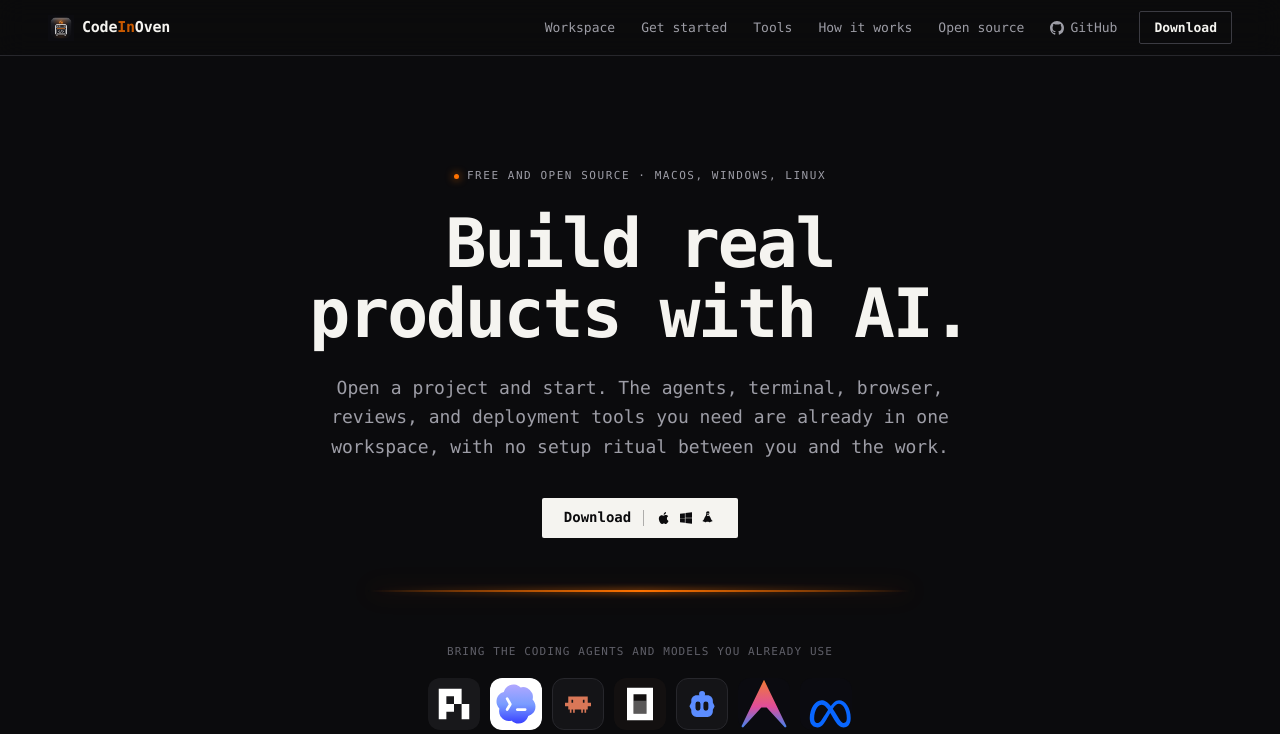
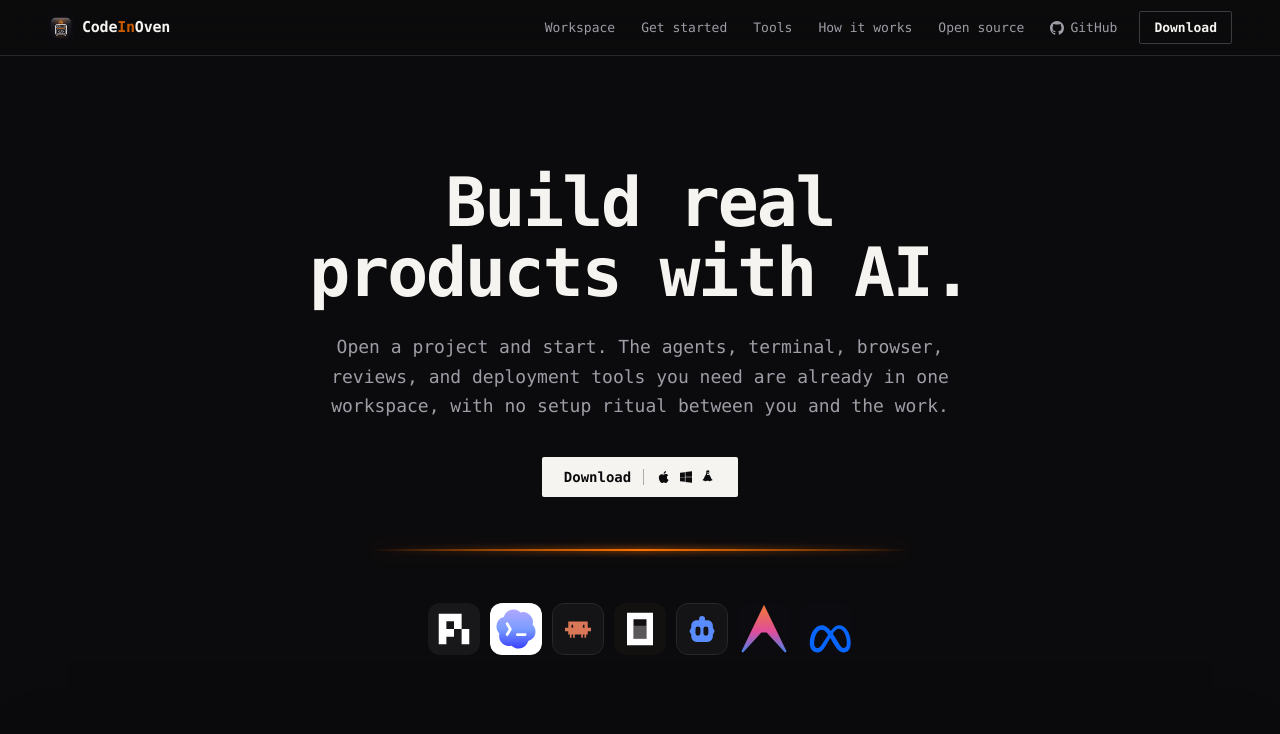
Before and after one commit to pillardash-oss/codeinoven-site, a SvelteKit app in the folder apps/marketing/: page / in a window 1280 px wide. Shown: the top 734 px of the page. Built offline with nearby package versions, Linux system fonts and the light colour scheme; grey boxes are pictures that could not be loaded.

Commit message:
gpt-5 (fix): remove every website eyebrow

```diff
--- a/apps/marketing/src/routes/+page.svelte
+++ b/apps/marketing/src/routes/+page.svelte
@@ -179,10 +179,6 @@
 <!-- ─── Hero ─────────────────────────────────────────────────────────────── -->
 <section class="hero" aria-labelledby="hero-title">
   <div class="hero-inner">
-    <p class="eyebrow anim" style="--d:0ms">
-      <span class="eyebrow-dot"></span>Free and open source · macOS, Windows, Linux
-    </p>
-
     <h1 id="hero-title" class="hero-title anim" style="--d:60ms">
       Build real products with AI.
     </h1>
@@ -212,7 +208,6 @@
 
     <!-- The harnesses, in their own colors, right where the claim is made. -->
     <div class="hero-harnesses anim" style="--d:260ms">
-      <p>Bring the coding agents and models you already use</p>
       <ul>
         {#each HARNESSES as harness, i (harness.id)}
           <li
@@ -326,7 +321,6 @@
   aria-labelledby="ceremony-title"
 >
   <div class="section-head">
-    <p class="kicker">Start here</p>
     <h2 id="ceremony-title">Open your project. Start building.</h2>
     <p class="section-lead">
       You do not need to assemble a toolchain or write instruction files before
@@ -338,7 +332,6 @@
   <div class="ceremony-grid">
     <article class="ceremony-cell">
       <Sparkles aria-hidden="true" class="ceremony-icon" />
-      <span class="ceremony-badge">Project aware</span>
       <h3>It reads before it writes</h3>
       <p>
         Agents inspect your repository, follow its patterns, keep changes
@@ -348,7 +341,6 @@
 
     <article class="ceremony-cell">
       <Workflow aria-hidden="true" class="ceremony-icon" />
-      <span class="ceremony-badge">Checkpoints</span>
       <h3>Long work has a shape</h3>
       <p>
         Complex tasks move through clear phases with checkpoints, diffs, and
@@ -358,7 +350,6 @@
 
     <article class="ceremony-cell">
       <Boxes aria-hidden="true" class="ceremony-icon" />
-      <span class="ceremony-badge">Instant start</span>
       <h3>Setup is not the product</h3>
       <p>
         Open a folder and get to the part that matters. Add your own tools and
@@ -375,7 +366,6 @@
   aria-labelledby="harnesses-title"
 >
   <div class="section-head">
-    <p class="kicker">Your tools</p>
     <h2 id="harnesses-title">Use the models and coding agents you trust.</h2>
     <p class="section-lead">
       Keep the tools that already work for you. CodeInOven runs installed coding
@@ -385,7 +375,6 @@
 
   <div class="bundled-banner reveal">
     <div class="bundled-banner-left">
-      <span class="bundled-pill">Your choice</span>
       <p>
         <strong>One workspace, different agents.</strong> Move work across
         harnesses and models without rebuilding your process around each one.
@@ -465,7 +454,6 @@
   aria-labelledby="lifecycle-title"
 >
   <div class="section-head">
-    <p class="kicker">The lifecycle</p>
     <h2 id="lifecycle-title">Give complex work a clear path.</h2>
     <p class="section-lead">
       Describe the outcome, review the plan, set the permissions, and let the
@@ -513,7 +501,6 @@
 <section id="ethos" class="section reveal" aria-labelledby="ethos-title">
   <div class="ethos-banner">
     <div class="ethos-head">
-      <p class="kicker">Our approach</p>
       <h3 id="ethos-title">
         Free to use. Open to change.
       </h3>
@@ -557,7 +544,6 @@
   aria-labelledby="principles-title"
 >
   <div class="section-head">
-    <p class="kicker">Principles</p>
     <h2 id="principles-title">Serious tools earn trust.</h2>
   </div>
 
--- a/apps/marketing/src/routes/layout.css
+++ b/apps/marketing/src/routes/layout.css
@@ -313,28 +313,8 @@
 	text-align: center;
 }
 
-.eyebrow {
-	display: inline-flex;
-	align-items: center;
-	gap: 0.5rem;
-	font-family: var(--font-mono);
-	font-size: 0.6875rem;
-	font-weight: 500;
-	letter-spacing: 0.14em;
-	text-transform: uppercase;
-	color: var(--color-muted);
-}
-
-.eyebrow-dot {
-	width: 5px;
-	height: 5px;
-	border-radius: 50%;
-	background: var(--color-flame);
-	box-shadow: 0 0 8px var(--color-flame);
-}
-
 .hero-title {
-	margin-top: 1.5rem;
+	margin-top: 0;
 	font-size: clamp(2.25rem, 6vw, 4.25rem);
 	font-weight: 900;
 	line-height: 1.03;
@@ -545,15 +525,6 @@
 	gap: 1rem;
 }
 
-.kicker {
-	font-family: var(--font-mono);
-	font-size: 0.6875rem;
-	font-weight: 600;
-	letter-spacing: 0.16em;
-	text-transform: uppercase;
-	color: var(--color-accent);
-}
-
 .section-head h2 {
 	max-width: 34rem;
 	font-size: clamp(1.75rem, 3.6vw, 2.75rem);
@@ -1054,14 +1025,6 @@
 	color: var(--color-accent);
 }
 
-.ceremony-badge {
-	font-family: var(--font-mono);
-	font-size: 0.6875rem;
-	color: var(--color-dimmed);
-	text-transform: uppercase;
-	letter-spacing: 0.1em;
-}
-
 .ceremony-cell h3 {
 	font-size: 1.0625rem;
 	font-weight: 700;
@@ -1101,21 +1064,6 @@
 	display: flex;
 	align-items: center;
 	gap: 0.875rem;
-}
-
-.bundled-pill {
-	display: inline-flex;
-	align-items: center;
-	padding: 0.2rem 0.5rem;
-	border-radius: 0.25rem;
-	background: var(--color-accent);
-	color: var(--color-on-accent);
-	font-family: var(--font-mono);
-	font-size: 0.6875rem;
-	font-weight: 700;
-	text-transform: uppercase;
-	letter-spacing: 0.08em;
-	white-space: nowrap;
 }
 
 .bundled-banner p {
@@ -1448,15 +1396,6 @@
 	display: flex;
 	flex-direction: column;
 	align-items: center;
-	gap: 1.125rem;
-}
-
-.hero-harnesses p {
-	font-family: var(--font-mono);
-	font-size: 0.6875rem;
-	letter-spacing: 0.1em;
-	text-transform: uppercase;
-	color: var(--color-dimmed);
 }
 
 .hero-harnesses ul {
```
